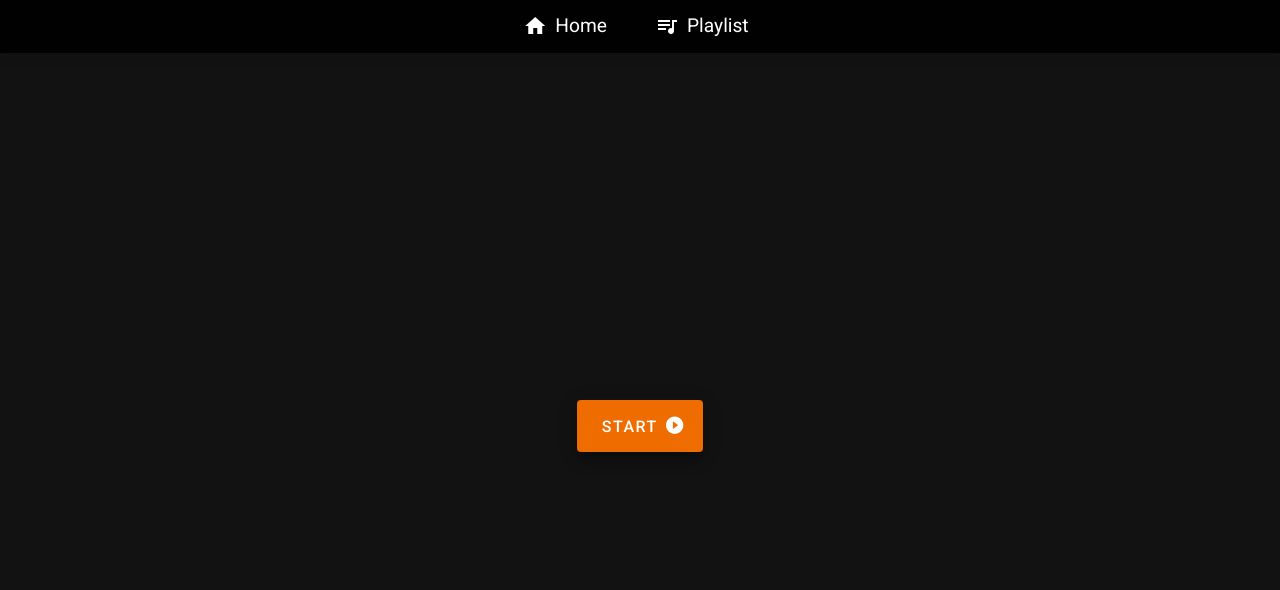
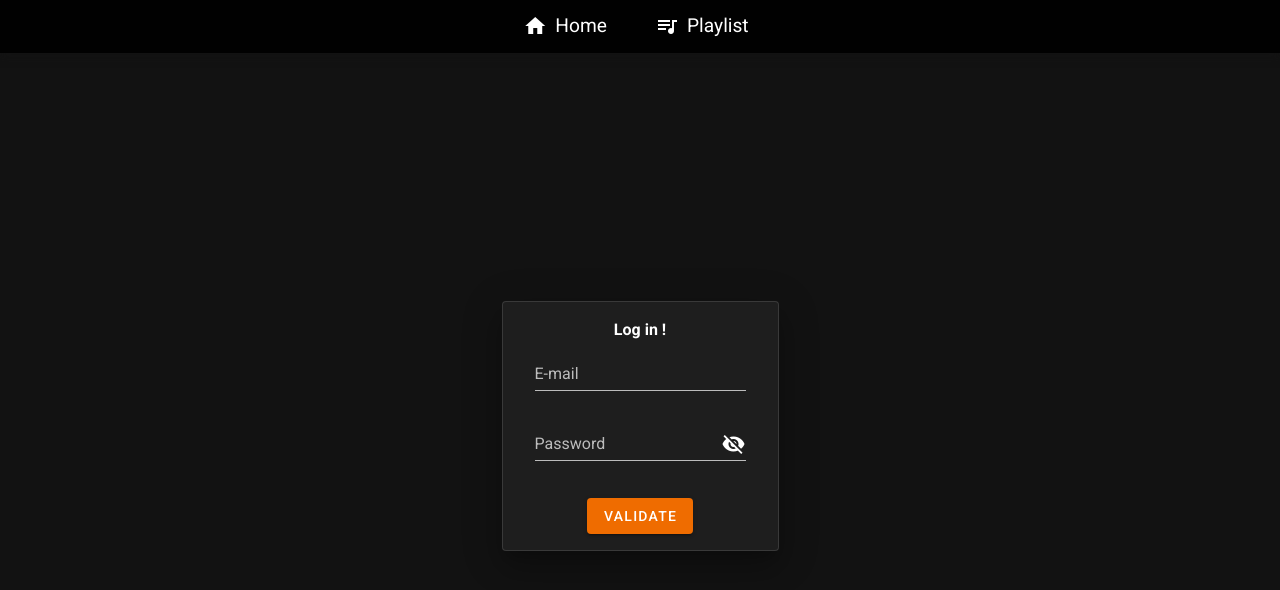
Before and after one commit to JeremyGendre/vue-song-playlist, a Vue app: page / in a window 1280 px wide. Shown: the top 590 px of the page. Built offline with nearby package versions, Linux system fonts and the light colour scheme; what vue2-perfect-scrollbar would draw is missing.

Commit message:
start to use VueX - Implement a login page - add error pages + their routes

```diff
--- a/package.json
+++ b/package.json
@@ -11,12 +11,14 @@
   "dependencies": {
     "axios": "^0.21.0",
     "core-js": "^3.6.5",
+    "es6-promise": "^4.2.8",
     "firebase": "^8.0.1",
     "vue": "^2.6.11",
     "vue-cli-plugin-vuetify-preset-basil": "^1.0.4",
     "vue-router": "^3.4.8",
     "vue2-perfect-scrollbar": "^1.5.0",
-    "vuetify": "^2.2.11"
+    "vuetify": "^2.2.11",
+    "vuex": "^3.5.1"
   },
   "devDependencies": {
     "@vue/cli-plugin-babel": "~4.5.0",
--- a/src/assets/css/App.css
+++ b/src/assets/css/App.css
@@ -30,6 +30,10 @@ body{
 
 .text-xl{
     font-size:1.5em;
+}
+
+.text-4xl{
+    font-size: 3em;
 }
 
 .absolute{
--- a/src/components/home/Home.vue
+++ b/src/components/home/Home.vue
@@ -1,32 +1,19 @@
 <template>
-    <v-btn x-large color="primary" :elevation="10" class="ma-2 white--text rounded d-flex"
-           :disabled="loading" :loading="loading" @click="handleStart">
-        <div class="my-auto">Start</div>
-        <v-icon right class="text-lg">
-            mdi-play-circle
-        </v-icon>
-    </v-btn>
+    <div>
+        <div v-if="this.$store.state.user !== null">Mes playlists</div>
+        <Login v-else/>
+    </div>
 </template>
 
 <script>
     import {updateBackground} from "../../helpers/functions";
+    import Login from "../../pages/login/Login";
 
     export default {
         name: 'Home',
-        data : ()=>({
-            loading: false,
-        }),
+        components: {Login},
         created(){
             updateBackground(null);
-        },
-        methods:{
-            handleStart(){
-                this.loading = true;
-                setTimeout(() => {
-                    this.loading = false;
-                    this.$router.push('/playlist');
-                }, 1000);
-            }
         }
     };
 </script>
--- a/src/components/playlist/Playlist.vue
+++ b/src/components/playlist/Playlist.vue
@@ -32,6 +32,10 @@
     import Songlist from "./SongList";
     import {getRandomInt} from "../../helpers/functions";
     import MySnackbar from "../snackbar/MySnackbar";
+    /*import firebase from 'firebase/app';
+    import 'firebase/firestore';
+
+    const db = firebase.firestore();*/
 
     const defaultSnackbar = {
         show: false,
@@ -56,6 +60,11 @@
             //fetch data
             this.songs = rockSongsList;
             this.actualSongIndex = 0;
+        },
+        updated(){
+            if(this.$store.state.user === null){
+                this.$router.push('/403');
+            }
         },
         methods: {
             nextSong(){
--- /dev/null
+++ b/src/pages/error/PageNotAuthorized.vue
@@ -0,0 +1,27 @@
+<template>
+    <div class="ma-auto">
+        <div class="font-bold text-4xl">403</div>
+        <div>You are not authorized to go to this page</div>
+        <div class="mt-4">
+            <v-btn
+                    depressed
+                    color="primary"
+                    class="rounded"
+                    @click="backHome"
+            >
+                Back home
+            </v-btn>
+        </div>
+    </div>
+</template>
+
+<script>
+    export default {
+        name: 'PageNotAuthorized',
+        methods:{
+            backHome(){
+                this.$router.push('/');
+            }
+        }
+    }
+</script>
--- /dev/null
+++ b/src/pages/error/PageNotFound.vue
@@ -0,0 +1,12 @@
+<template>
+    <div class="ma-auto">
+        <div class="font-bold text-4xl">404</div>
+        <div>Page not found</div>
+    </div>
+</template>
+
+<script>
+    export default {
+        name: 'PageNotFound'
+    };
+</script>
--- /dev/null
+++ b/src/pages/login/Login.vue
@@ -0,0 +1,74 @@
+<template>
+    <v-card
+            class="mx-auto px-8 py-4"
+            max-width="344"
+            outlined
+            elevation="20"
+    >
+        <v-form
+                ref="loginForm"
+                v-model="validForm"
+                lazy-validation
+        >
+            <div class="font-bold">Log in !</div>
+            <v-text-field
+                    v-model="email"
+                    :rules="emailRules"
+                    label="E-mail"
+                    required
+            ></v-text-field>
+            <v-text-field
+                    v-model="password"
+                    :append-icon="showPassword ? 'mdi-eye' : 'mdi-eye-off'"
+                    :rules="passwordRules"
+                    :type="showPassword ? 'text' : 'password'"
+                    name="login-password"
+                    label="Password"
+                    required
+                    @click:append="showPassword = !showPassword"
+            ></v-text-field>
+
+            <v-btn
+                    :disabled="loading || !validForm"
+                    :loading="loading"
+                    color="primary"
+                    class="mt-4 rounded"
+                    @click="login"
+            >
+                Validate
+            </v-btn>
+        </v-form>
+    </v-card>
+</template>
+
+<script>
+    export default {
+        name: 'Login',
+        data : ()=>({
+            loading: false,
+            validForm: true,
+            email: '',
+            emailRules: [
+                value => !!value || 'E-mail is required',
+                value => /.+@.+\..+/.test(value) || 'E-mail must be valid',
+            ],
+            password: '',
+            passwordRules: [
+                value => !!value || 'Password is required',
+                value => value.length >= 6 || 'Min 6 characters',
+            ],
+            showPassword: false
+        }),
+        methods:{
+            login(){
+                if(this.$refs.loginForm.validate()){
+                    this.loading = true;
+                    setTimeout(() => {
+                        this.loading = false;
+                        this.$router.push('/playlist');
+                    }, 1000);
+                }
+            }
+        }
+    };
+</script>
--- /dev/null
+++ b/src/plugins/vuex.js
@@ -0,0 +1,17 @@
+import Vue from "vue";
+import Vuex from "vuex";
+
+Vue.use(Vuex);
+
+const store = new Vuex.Store({
+    state: {
+        user: null
+    },
+    mutations: {
+        setUser (state) {
+            state.user = {name: 'un con'};
+        }
+    }
+});
+
+export default store;
--- a/src/router/index.js
+++ b/src/router/index.js
@@ -2,6 +2,8 @@ import Vue from 'vue'
 import VueRouter from 'vue-router'
 import Home from "../components/home/Home";
 import Playlist from "../components/playlist/Playlist";
+import PageNotFound from "../pages/error/PageNotFound";
+import PageNotAuthorized from "../pages/error/PageNotAuthorized";
 
 Vue.use(VueRouter);
 
@@ -16,6 +18,9 @@ const routes = [
         name: 'playlist',
         component: Playlist
     },
+    { path: "/403", name: 'not_authorized', component: PageNotAuthorized },
+    { path: "/404", name: 'not_found', component: PageNotFound },
+    { path: "*", name: 'not_found_default', component: PageNotFound }
 ];
 
 const router = new VueRouter({
```
Also changed, not shown: src/main.js (+6 -4 lines), 1 other file (tests, documents, lock files or other folders).
